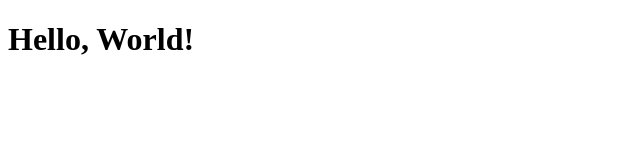
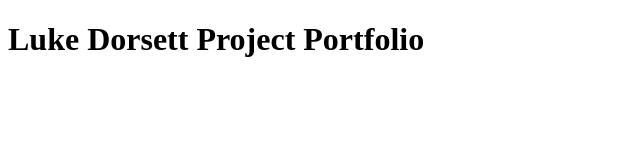
Before and after one commit to LukeDors/LukeDors.github.io, a plain HTML site: page index.html in a window 1280 px wide. Shown: the whole page, without its empty margins (0-640 px from the left). Drawn offline with Linux system fonts and the light colour scheme.

Commit message:
Update index.html

```diff
--- a/index.html
+++ b/index.html
@@ -1,9 +1,10 @@
 <!DOCTYPE html>
 <html>
   <head>
-    <title>Blank Page</title>
+    <title>Luke Dorsett Project Portfolio</title>
   </head>
   <body>
-    <h1>Hello, World!</h1>
+    <h1>Luke Dorsett Project Portfolio</h1>
+    <lb>
   </body>
 </html>
```
